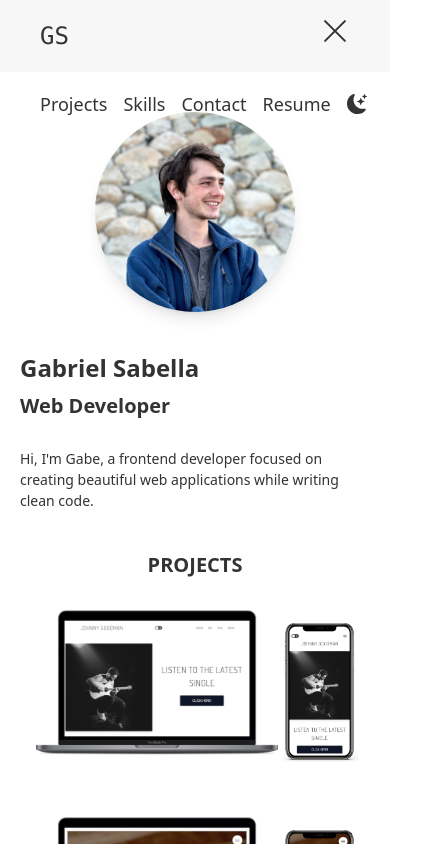
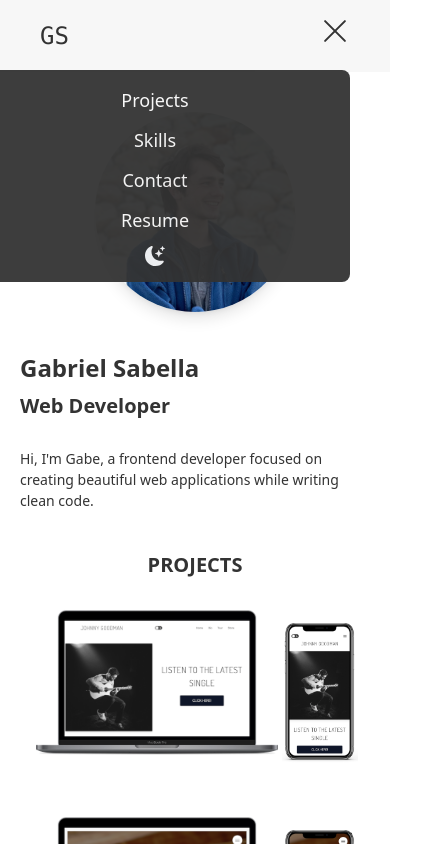
Before and after one commit to gabesabella/gabesabella.dev, a React (Create React App) app: page / in a window 390 px wide. Both pictures are taken after a click on the element 335 px from the left and 36 px from the top of the page. Shown: the top 844 px of the page, 430 px wide, since content can reach past the window. Built offline with nearby package versions, Linux system fonts and the light colour scheme.

Commit message:
mobile-nav-update

```diff
--- a/src/App.js
+++ b/src/App.js
@@ -36,7 +36,8 @@ function App() {
 
   if (showNav) {
     mobileNav = "flex";
-    mobileNavItems = "absolute top-[70px] left-10 py-5";
+    mobileNavItems =
+      "absolute top-[70px] space-y-3 right-10 py-4 flex-col w-48 h-fit bg-skin-inverted text-skin-inverted opacity-95 rounded-lg";
   }
 
   const toggleTheme = () => {
@@ -51,7 +52,7 @@ function App() {
   return (
     <div className={`bg-skin-fill ${theme} w-screen`}>
       <div className="w-screen">
-        <nav className="flex px-10 py-5 text-skin-base bg-skin-muted">
+        <nav className={`flex px-10 py-5 text-skin-base bg-skin-muted`}>
           {/* container, hidden on small screens */}
           <div className="flex w-full">
             <Link to="/" smooth>
@@ -77,7 +78,7 @@ function App() {
           {/* Fullscreen Nav */}
           <div className={`sm:flex ${mobileNav}`}>
             <div
-              className={`flex sm:justify-end w-full space-x-4 md:space-x-8 sm:flex-row place-items-center ${mobileNavItems}`}
+              className={`flex sm:justify-end w-full sm:space-x-4 md:space-x-8 place-items-center ${mobileNavItems}`}
             >
               <Link to="#projects" smooth>
                 Projects
```
